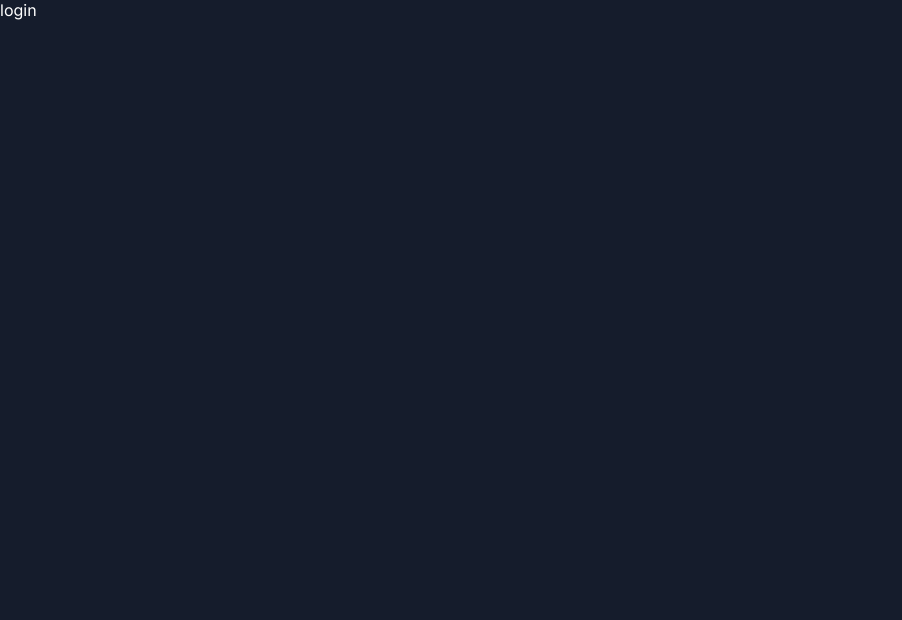
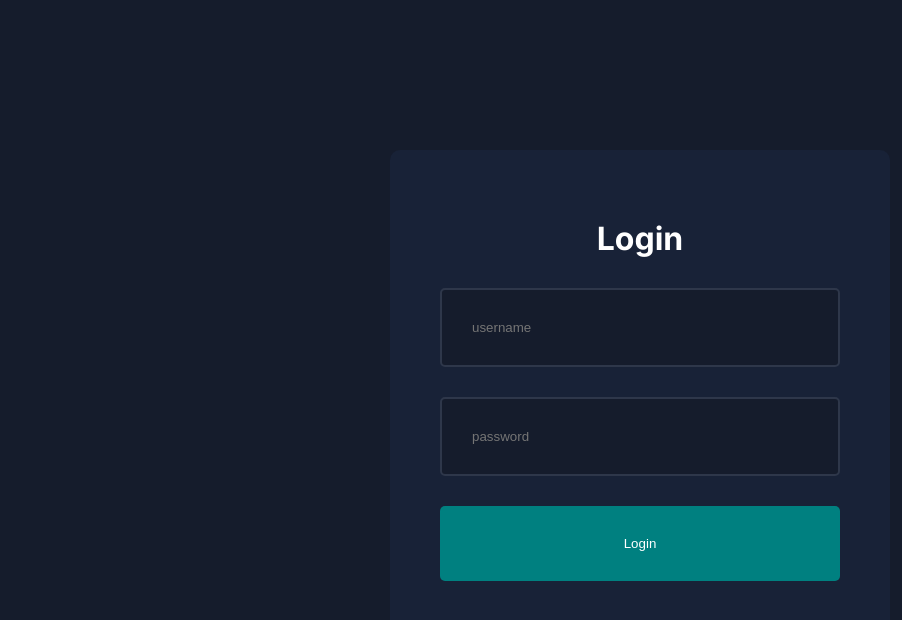
Before and after one commit to Beka-Merebashvili/admin-dashboard, a Next.js app: page /login in a window 1280 px wide. Shown: the top 620 px of the page, without its empty margins (0-902 px from the left). Built offline with nearby package versions, Linux system fonts and the light colour scheme.

Commit message:
add login page

```diff
--- a/app/dashboard/users/[id]/page.jsx
+++ b/app/dashboard/products/[id]/page.jsx
@@ -1,4 +1,4 @@
-import styles from "@/app/ui/dashboard/users/singleUser/singleUser.module.css";
+import styles from "@/app/ui/dashboard/products/singleProduct/singleProduct.module.css";
 import Image from "next/image";
 
 const SingleUserPage = () => {
@@ -8,7 +8,7 @@
           <div className={styles.imgContainer}>
             <Image src="/noavatar.png" alt="" fill />
           </div>
-          Beka Merebashvili
+          PS5
         </div>
         <div className={styles.formContainer}>
           <form className={styles.form}>
--- a/app/login/page.jsx
+++ b/app/login/page.jsx
@@ -1,9 +1,16 @@
-const Login = () => {
-    return (
-        <div>
-            login
-        </div>
-    )
-}
+import styles from "@/app/ui/login/login.module.css";
 
-export default Login
+const LoginPage = () => {
+  return (
+    <div className={styles.container}>
+      <form className={styles.form}>
+        <h1>Login</h1>
+        <input type="text" placeholder="username" name="username" />
+        <input type="password" placeholder="password" name="password" />
+        <button>Login</button>
+      </form>
+    </div>
+  );
+};
+
+export default LoginPage;
--- /dev/null
+++ b/app/ui/dashboard/products/singleProduct/singleProduct.module.css
@@ -0,0 +1,60 @@
+.container {
+    display: flex;
+    gap: 50px;
+    margin-top: 20px;
+  }
+
+  .infoContainer {
+    flex: 1;
+    background-color: var(--bgSoft);
+    padding: 20px;
+    border-radius: 10px;
+    font-weight: bold;
+    color: var(--textSoft);
+    height: max-content;
+  }
+
+  .imgContainer{
+    width: 100%;
+    height: 300px;
+    position: relative;
+    border-radius: 10px;
+    overflow: hidden;
+    margin-bottom: 20px;
+  }
+
+  .formContainer {
+    flex: 3;
+    background-color: var(--bgSoft);
+    padding: 20px;
+    border-radius: 10px;
+  }
+
+  .form{
+    display: flex;
+    flex-direction: column;
+  }
+
+  .form input, .form textarea, .form select{
+    padding: 20px;
+    border: 2px solid #2e374a;
+    border-radius: 5px;
+    background-color: var(--bg);
+    color: var(--text);
+    margin: 10px 0px;
+  }
+
+  .form label{
+    font-size: 12px;
+  }
+
+  .form button{
+    width: 100%;
+    padding: 20px;
+    background-color: teal;
+    color: var(--text);
+    border: none;
+    border-radius: 5px;
+    cursor: pointer;
+    margin-top: 20px;
+  }
--- /dev/null
+++ b/app/ui/login/login.module.css
@@ -0,0 +1,38 @@
+.container {
+    width: 100%;
+    height: 100vh;
+    display: flex;
+    align-items: center;
+    justify-content: center;
+  }
+.form {
+    background-color: var(--bgSoft);
+    padding: 50px;
+    border-radius: 10px;
+    width: 500px;
+    height: 500px;
+    display: flex;
+    flex-direction: column;
+    align-items: center;
+    justify-content: center;
+    gap: 30px;
+  }
+
+  .form input {
+    width: 100%;
+    padding: 30px;
+    border: 2px solid #2e374a;
+    border-radius: 5px;
+    background-color: var(--bg);
+    color: var(--text);
+  }
+
+  .form button {
+    width: 100%;
+    padding: 30px;
+    background-color: teal;
+    color: var(--text);
+    border: none;
+    cursor: pointer;
+    border-radius: 5px;
+  }
```
